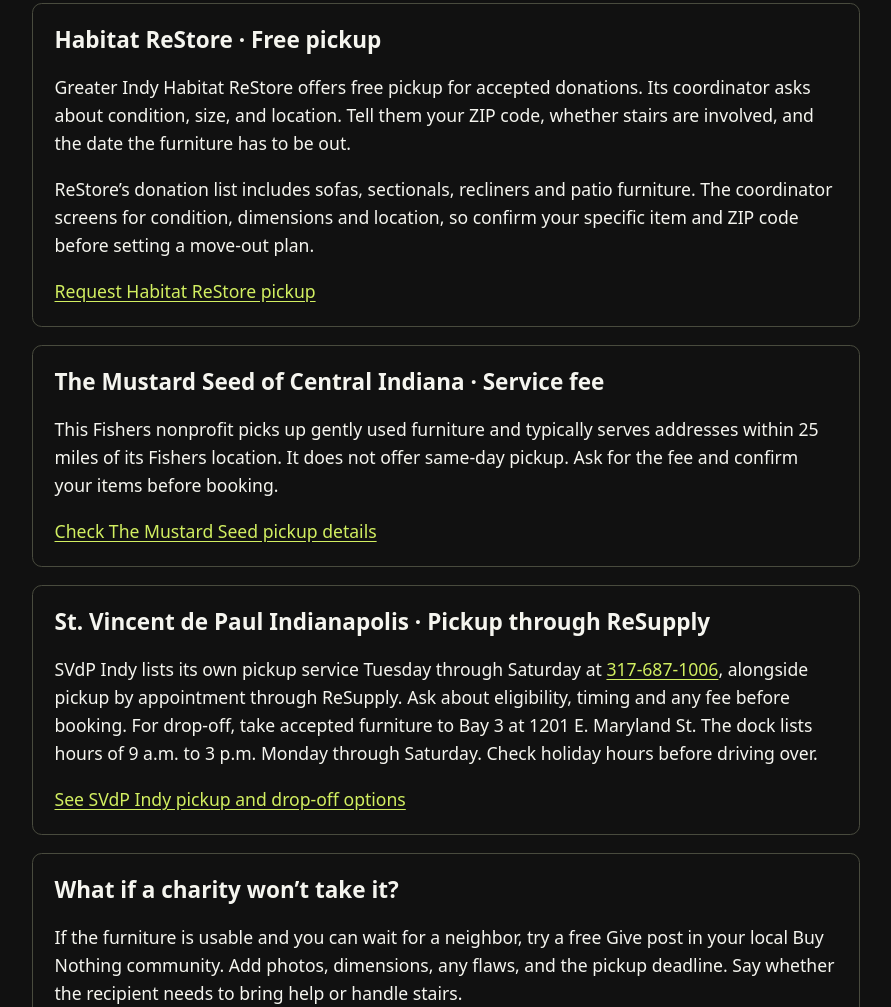
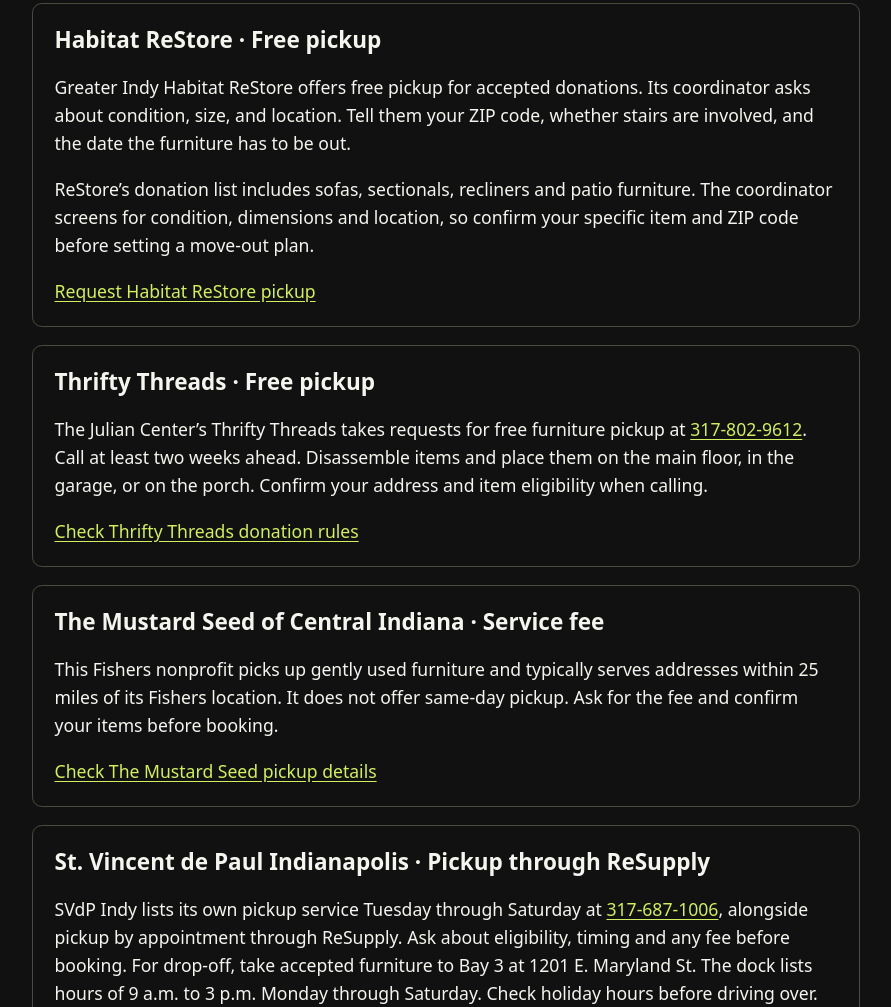
Before and after one commit to mattpom/brokemodelife-new, a plain HTML site: page indianapolis-furniture-donation-pickup.html in a window 1280 px wide. Shown: the part 394-1401 px from the top of the page, without its empty margins (194-1085 px from the left). Drawn offline with Linux system fonts and the light colour scheme.

Commit message:
Add verified Thrifty Threads free furniture pickup

```diff
--- a/indianapolis-furniture-donation-pickup.html
+++ b/indianapolis-furniture-donation-pickup.html
@@ -36,6 +36,11 @@ footer { border-top: 1px solid #494b3e; margin-top: 2rem; padding-top: 1rem; }
 <p><a href="https://indyhabitat.org/restore-donations/">Request Habitat ReStore pickup</a></p>
 </section>
 <section>
+<h2>Thrifty Threads · Free pickup</h2>
+<p>The Julian Center’s Thrifty Threads takes requests for free furniture pickup at <a href="tel:+13178029612">317-802-9612</a>. Call at least two weeks ahead. Disassemble items and place them on the main floor, in the garage, or on the porch. Confirm your address and item eligibility when calling.</p>
+<p><a href="https://www.juliancenter.org/thrifty-threads/">Check Thrifty Threads donation rules</a></p>
+</section>
+<section>
 <h2>The Mustard Seed of Central Indiana · Service fee</h2>
 <p>This Fishers nonprofit picks up gently used furniture and typically serves addresses within 25 miles of its Fishers location. It does not offer same-day pickup. Ask for the fee and confirm your items before booking.</p>
 <p><a href="https://mustardseedindy.org/request-a-pickup">Check The Mustard Seed pickup details</a></p>
```
